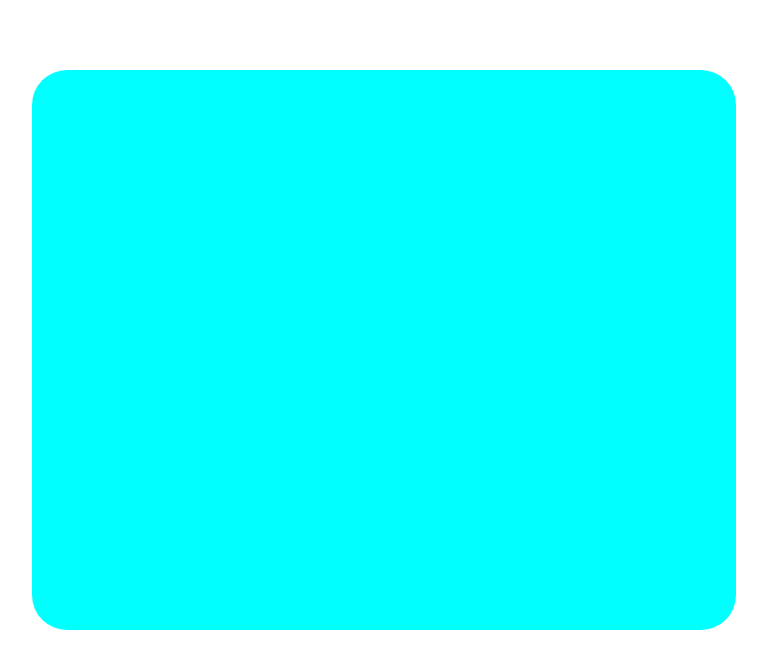
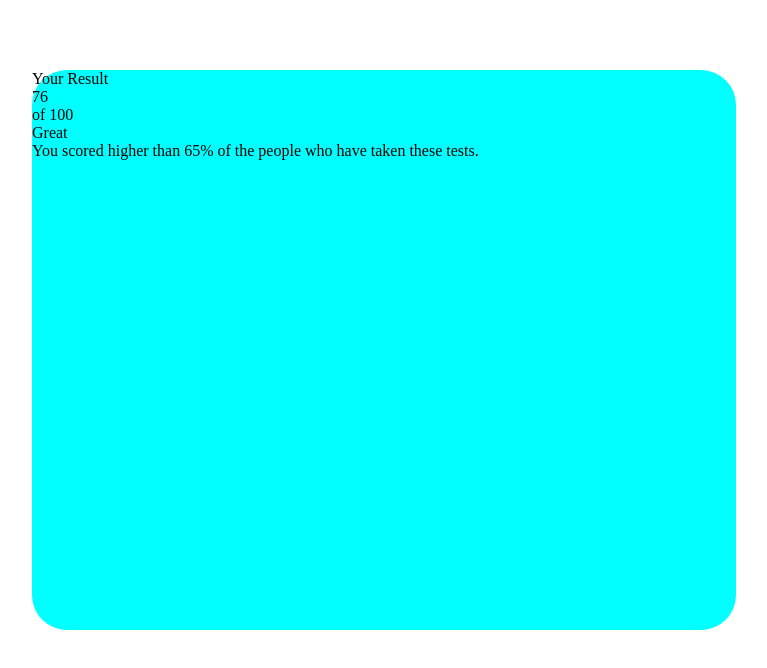
Before and after one commit to akramhany/results-summary-component-project, a plain HTML site: page index.html in a window 1280 px wide. Shown: the whole page, without its empty margins (256-1023 px from the left). Drawn offline with Linux system fonts and the light colour scheme.

Commit message:
Add the main containers for most of the page

```diff
--- a/index.html
+++ b/index.html
@@ -20,7 +20,23 @@
   <div id="container">
     <div id="main">
       <div class="results">
-
+        <div class="upper-text">
+          Your Result
+        </div>
+        <div class="circle">
+          <div class="upper">
+            76
+          </div>
+          <div class="lower">
+            of 100
+          </div>
+        </div>
+        <div class="middle-text">
+          Great
+        </div>
+        <div class="lower-text">
+          You scored higher than 65% of the people who have taken these tests.
+        </div>
       </div>
       <div class="summary">
 
```
